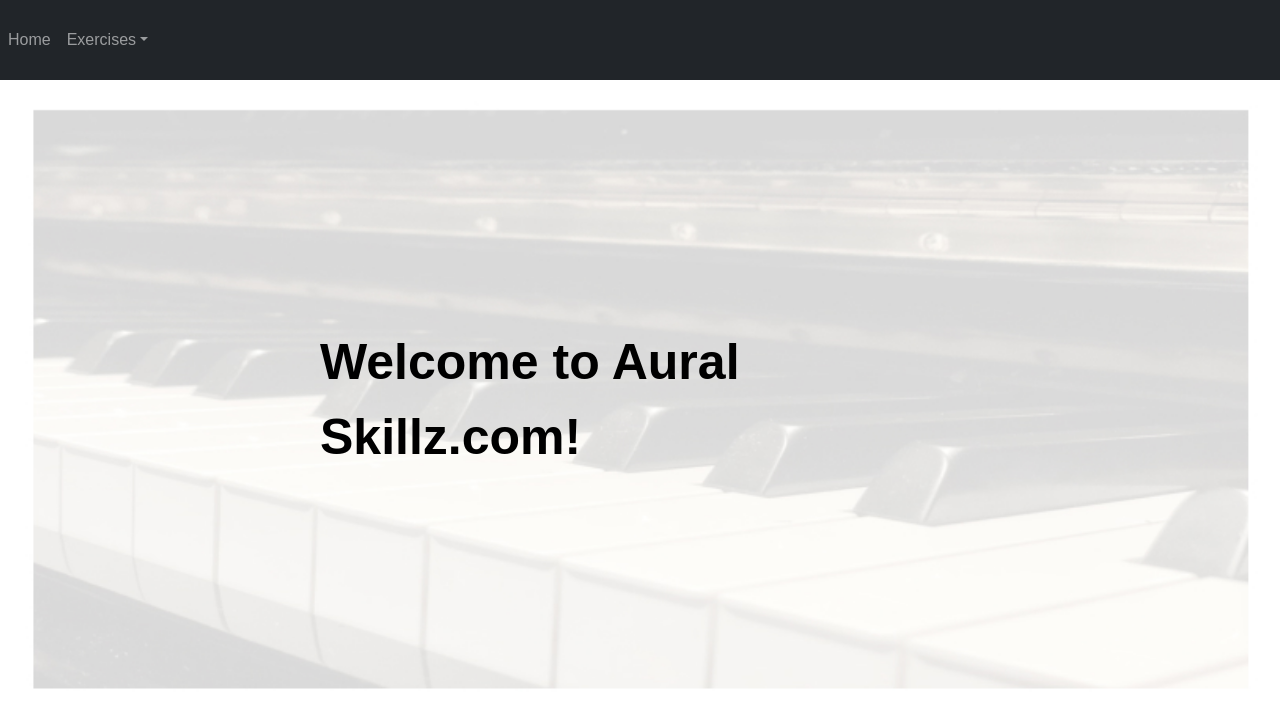
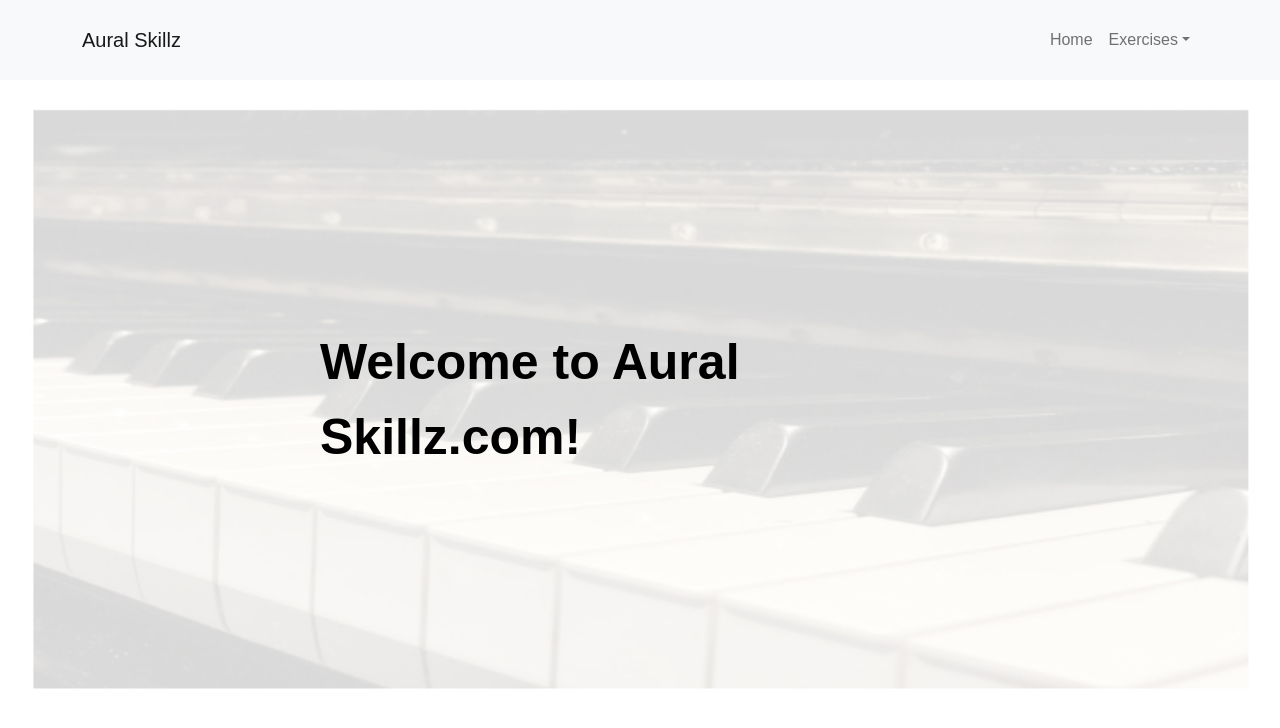
Before and after one commit to kneeya/auralskillz, a React (Create React App) app: page / in a window 1280 px wide. Shown: the top 728 px of the page. Built offline with nearby package versions, Linux system fonts and the light colour scheme.

Commit message:
Updated navbar with react bootstrap

```diff
--- a/src/components/header.jsx
+++ b/src/components/header.jsx
@@ -2,20 +2,21 @@ import { Navbar, Nav, NavDropdown, Container } from 'react-bootstrap';
 
 const Header = () => {
     return (
-        <>
-        <Navbar collapseOnSelect fixed='top' expand='sm' bg='dark' variant='dark'>
-            <Navbar.Toggle aria-controls='responsive-navbar-nav' />
-            <Navbar.Collapse id='responsive-navbar-nav'>
-                <Nav>
-                    <Nav.Link href='/'>Home</Nav.Link>
-                    <NavDropdown title="Exercises">
-                      <NavDropdown.Item href='/ToneRow'>Tone Row</NavDropdown.Item>
-                      <NavDropdown.Item href='/SeventhChords'>Seventh Chords</NavDropdown.Item>
-                    </NavDropdown>
-                </Nav>
-            </Navbar.Collapse>
+        <Navbar bg="light" expand="lg">
+            <Container>
+                <Navbar.Brand>Aural Skillz</Navbar.Brand>
+                <Navbar.Toggle aria-controls="basic-navbar-nav" />
+                <Navbar.Collapse id="basic-navbar-nav">
+                </Navbar.Collapse>
+                <Nav className="me-auto">
+                        <Nav.Link href="/Home">Home</Nav.Link>
+                        <NavDropdown title="Exercises" id="basic-nav-dropdown">
+                            <NavDropdown.Item href="/ToneRow">Tone Row Identification</NavDropdown.Item>
+                            <NavDropdown.Item href="/SeventhChords">Seventh Chords</NavDropdown.Item>
+                        </NavDropdown>
+                    </Nav>
+            </Container>
         </Navbar>
-        </>
     );
 }
 
```
Also changed, not shown: 1 other file (tests, documents, lock files or other folders).
